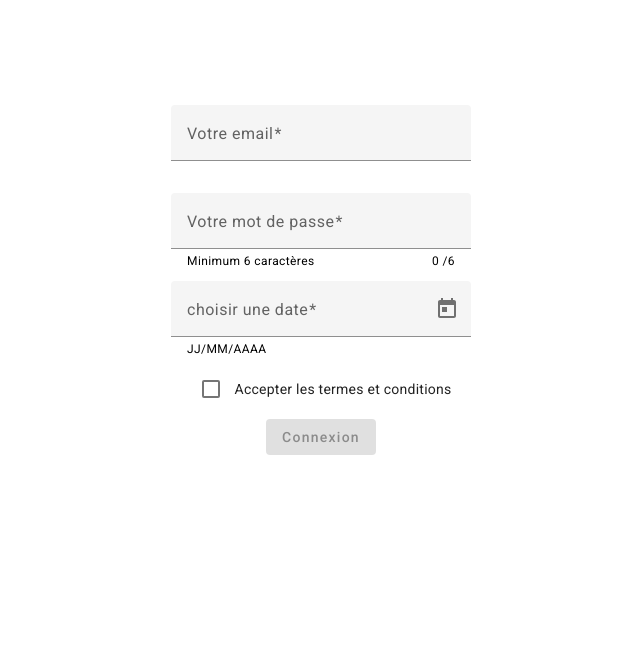
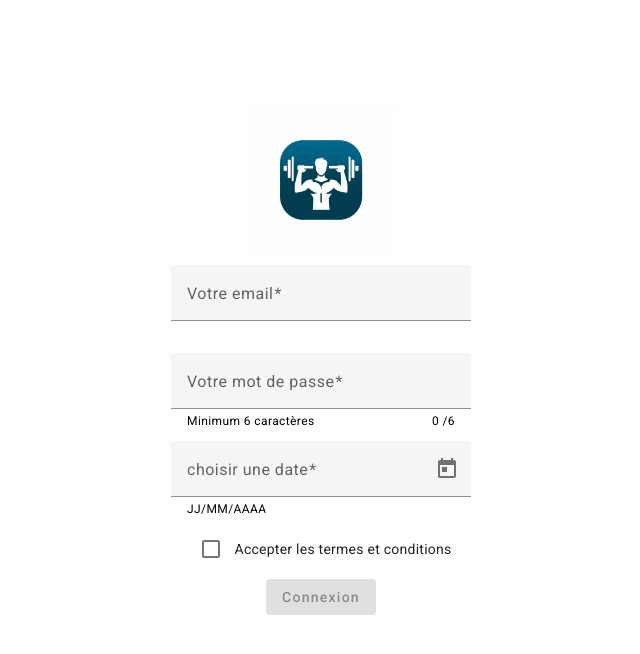
Before and after one commit to Cheikh-Tidiane1/fitTrack, an Angular app: page /signup in a window 1280 px wide. Shown: the top 654 px of the page, without its empty margins (319-959 px from the left). Built offline with nearby package versions, Linux system fonts and the light colour scheme.

Commit message:
feat: logo fittrack

```diff
--- a/src/app/components/auth/signup/signup.component.css
+++ b/src/app/components/auth/signup/signup.component.css
@@ -3,6 +3,16 @@ mat-form-field {
 }
 
 form {
-    height: 70vh;
-    /* background: salmon; */
+    height: 90vh;
 }
+
+.logo{
+    width: 150px;
+    height: 150px;
+    border-radius: 50%;
+}
+
+.logo img{
+    width: 100%;
+    height: auto;
+}
--- a/src/app/components/auth/signup/signup.component.html
+++ b/src/app/components/auth/signup/signup.component.html
@@ -6,6 +6,9 @@
     #f="ngForm"
     fxLayoutGap="10px"
   >
+  <div class="logo">
+    <img src="../../../../assets/images/_5931ed31-8c65-4665-8a1b-47acb591ef15.jpg" alt="">
+  </div>
     <mat-form-field>
       <mat-label>Votre email</mat-label>
       <input
```
Also changed, not shown: src/assets/images/_5931ed31-8c65-4665-8a1b-47acb591ef15.jpg (added).
